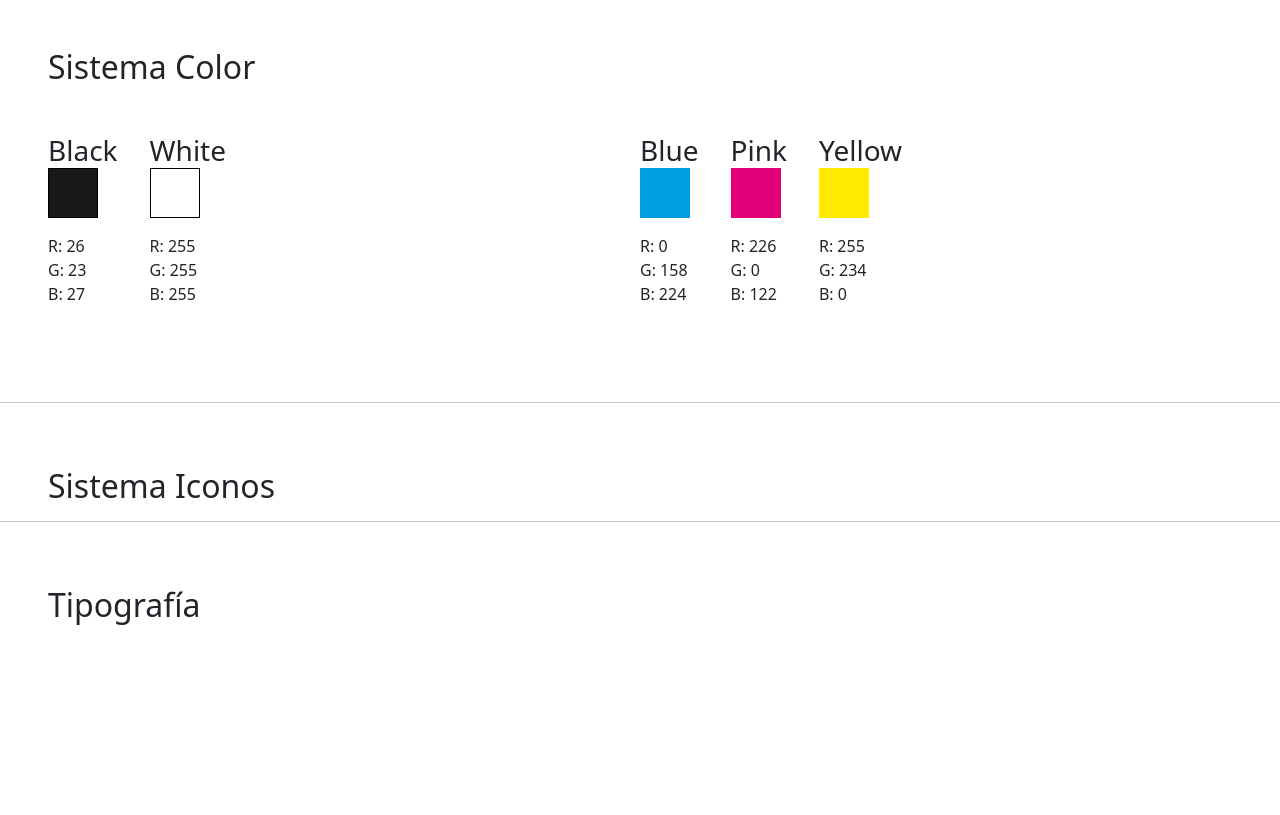
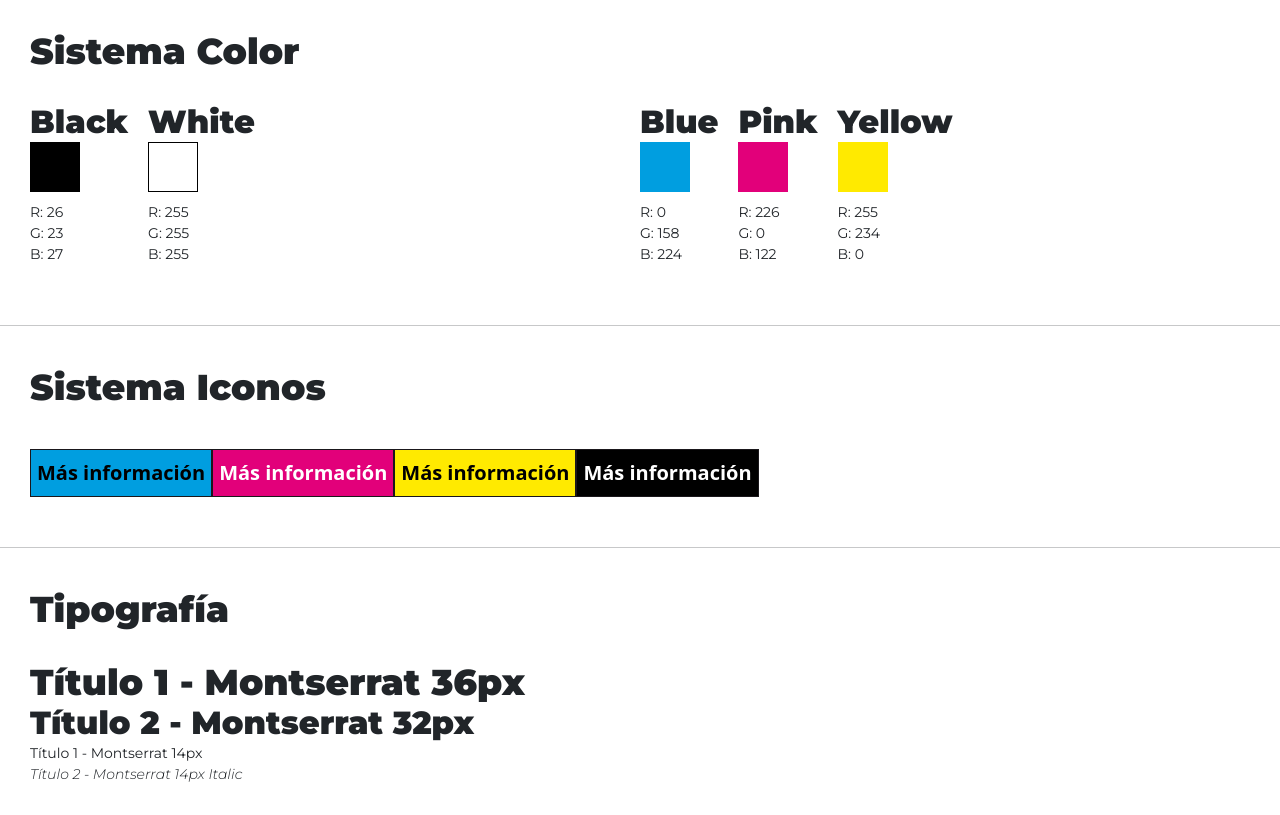
Before and after one commit to ratofante/by-yetzi, a website: page ui-kit.html in a window 1280 px wide. Drawn offline with Linux system fonts and the light colour scheme.

Commit message:
ui queriendo

```diff
--- a/scss/_bootstrap.scss
+++ b/scss/_bootstrap.scss
@@ -1,2 +1 @@
-@import "./variables";
 @import "../node_modules/bootstrap/scss/bootstrap.scss";
--- /dev/null
+++ b/scss/_general.scss
@@ -0,0 +1,5 @@
+@import "./variables";
+
+:root {
+  font-size: 10px;
+}
--- a/scss/_variables.scss
+++ b/scss/_variables.scss
@@ -1,3 +1,9 @@
+@import url("https://fonts.googleapis.com/css2?family=Montserrat:ital,wght@0,400;0,700;0,900;1,300&display=swap");
+
+html {
+  font-family: "Montserrat", sans-serif;
+}
+
 // Colores
 $white: rgb(255, 255, 255);
 $black: rgb(26, 23, 27);
--- a/scss/style.scss
+++ b/scss/style.scss
@@ -3,6 +3,9 @@
 //Reset
 @use "./reset";
 
+//General
+@import "./general";
+
 //Utility classes
 @import "./utilities/utility-classes";
 
--- a/scss/ui-kit/_ui-kit.scss
+++ b/scss/ui-kit/_ui-kit.scss
@@ -1,13 +1,16 @@
 @import "../variables";
 
 @mixin small {
-  @media screen and (max-width: 480px) {
+  @media screen and (max-width: 620px) {
     @content;
   }
 }
 
 .ui-kit-body {
   background-color: $white;
+  & .ui-div {
+    padding: 3rem;
+  }
   & h2 {
     padding: 3rem 0px 0px 3rem;
   }
@@ -16,7 +19,6 @@
 .sist-color {
   display: flex;
   flex-flow: row;
-  padding: 3rem;
   @include small {
     flex-direction: column;
   }
@@ -46,3 +48,14 @@
     }
   }
 }
+//Sist. Iconos
+.buttons-div {
+  display: flex;
+  flex-direction: row;
+  @include small {
+    flex-direction: column;
+  }
+  & button {
+    margin-block: 1rem;
+  }
+}
--- a/scss/utilities/_utility-classes.scss
+++ b/scss/utilities/_utility-classes.scss
@@ -1,4 +1,44 @@
 @import "../variables";
+@import url("https://fonts.googleapis.com/css2?family=Montserrat:ital,wght@0,400;0,900;1,300&display=swap");
+
+//Font Styles
+h1,
+h2 {
+  font-family: "Montserrat", sans-serif;
+  font-size: 3.6rem;
+  font-weight: 900;
+}
+h3,
+h4,
+h5,
+h6 {
+  font-family: "Montserrat", sans-serif;
+  font-size: 3.2rem;
+  font-weight: 900;
+}
+p,
+li {
+  font-family: "Montserrat", sans-serif;
+  font-size: 1.4rem;
+  font-weight: 400;
+}
+i {
+  font-family: "Montserrat", sans-serif;
+  font-size: 1.4rem;
+  font-weight: 300;
+}
+.text-white {
+  color: $white;
+}
+
+//Buttons
+.button {
+  border: 1px solid $black;
+  max-width: 232px;
+  height: 48px;
+  font-size: 2rem;
+  font-weight: 900;
+}
 
 // Background-color //
 .bg-white {
--- a/ui-kit.html
+++ b/ui-kit.html
@@ -10,7 +10,7 @@
   <body class="ui-kit-body">
     <!-- SISTEMA COLOR -->
     <h2>Sistema Color</h2>
-    <div class="sist-color">
+    <div class="ui-div sist-color">
       <div class="sist-color__section">
         <div class="sist-color__section__color">
           <h3>Black</h3>
@@ -64,9 +64,27 @@
     <hr />
     <!-- SISTEMA ICONOS-->
     <h2>Sistema Iconos</h2>
+    <div class="ui-div">
+      <div class="buttons-div">
+        <button class="button bg-blue">Más información</button>
+        <button class="button bg-pink text-white">Más información</button>
+        <button class="button bg-yellow">Más información</button>
+        <button class="button bg-black text-white">Más información</button>
+      </div>
+    </div>
 
     <hr />
     <!-- TIPOGRAFIA -->
     <h2>Tipografía</h2>
+    <div class="ui-div sist-font">
+      <div class="titles">
+        <h1>Título 1 - Montserrat 36px</h1>
+        <h4>Título 2 - Montserrat 32px</h4>
+      </div>
+      <div class="titles">
+        <p>Título 1 - Montserrat 14px</p>
+        <i>Título 2 - Montserrat 14px Italic</i>
+      </div>
+    </div>
   </body>
 </html>
```
Also changed, not shown: assets/css/style.css, 1 other file.
